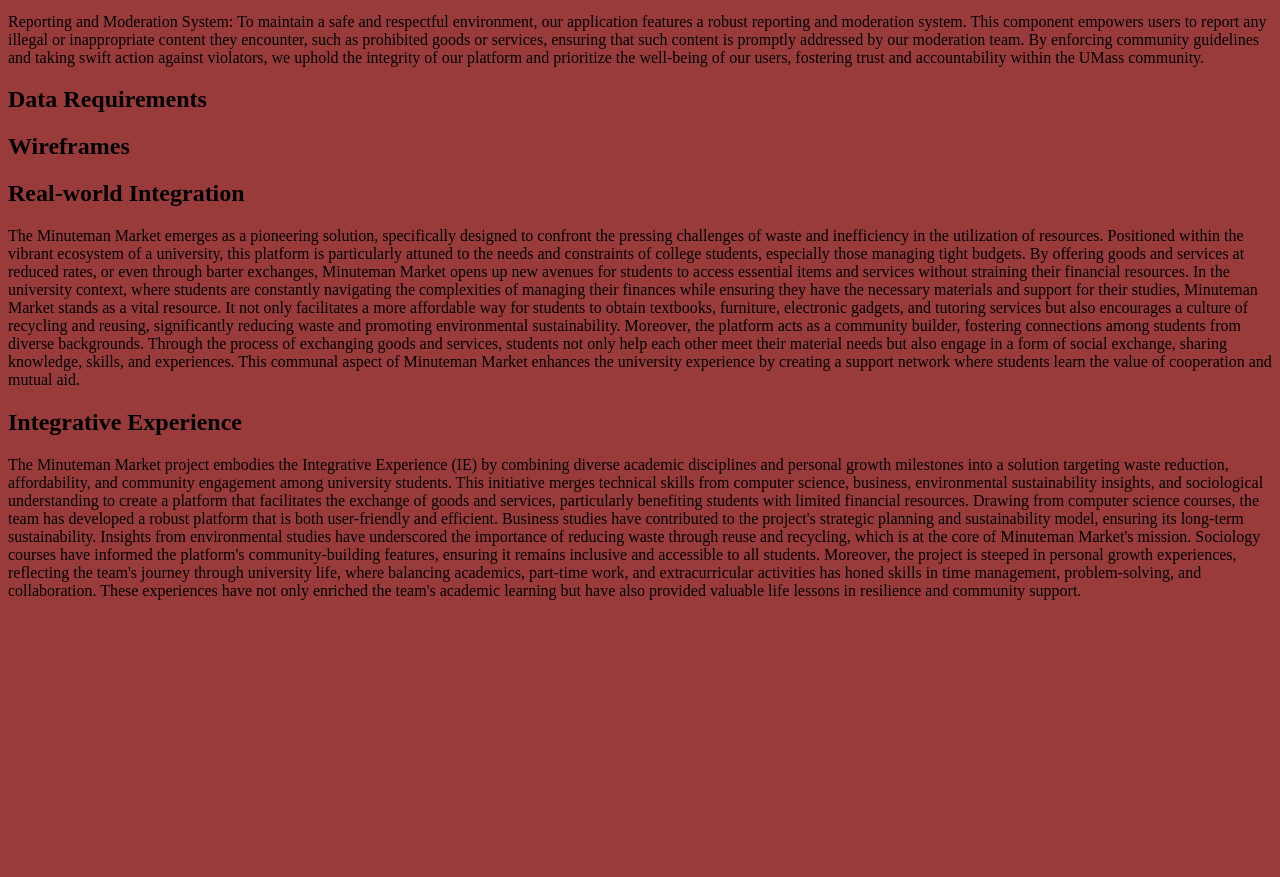
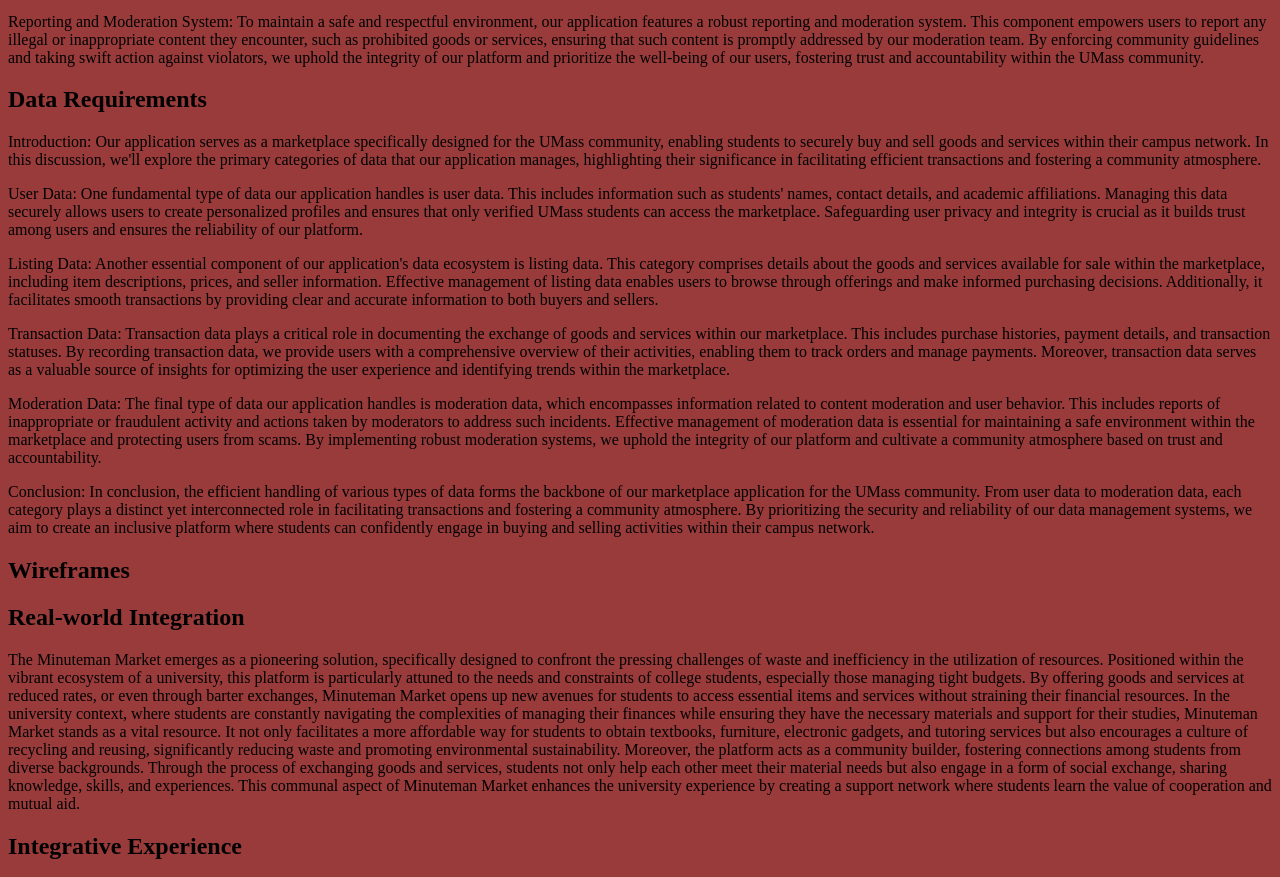
Before and after one commit to pratimsadhu/Minuteman-Marketplace, a website: page src/docs/milestone-01/index.html in a window 1280 px wide. Shown: the part 1102-1979 px from the top of the page. Before the commit the page ends 1718 px from the top, so only its background shows below. Drawn offline with Linux system fonts and the light colour scheme.

Commit message:
Added Data Requirements

```diff
--- a/src/docs/milestone-01/index.html
+++ b/src/docs/milestone-01/index.html
@@ -144,10 +144,18 @@
             <!-- Data Requirements Section -->
             <section id="data-requirements">
                 <h2>Data Requirements</h2>
-                <p></p>
-                <p></p>
-                <p></p>
-                <p></p>
+                <p>Introduction: Our application serves as a marketplace specifically designed for the UMass community, enabling students to securely buy and sell goods and services within their campus network. In this discussion, we'll explore the primary categories of data that our application manages, highlighting their significance in facilitating efficient transactions and fostering a community atmosphere.</p>
+
+                <p>User Data: One fundamental type of data our application handles is user data. This includes information such as students' names, contact details, and academic affiliations. Managing this data securely allows users to create personalized profiles and ensures that only verified UMass students can access the marketplace. Safeguarding user privacy and integrity is crucial as it builds trust among users and ensures the reliability of our platform.</p>
+
+                <p>Listing Data: Another essential component of our application's data ecosystem is listing data. This category comprises details about the goods and services available for sale within the marketplace, including item descriptions, prices, and seller information. Effective management of listing data enables users to browse through offerings and make informed purchasing decisions. Additionally, it facilitates smooth transactions by providing clear and accurate information to both buyers and sellers.</p>
+
+                <p>Transaction Data: Transaction data plays a critical role in documenting the exchange of goods and services within our marketplace. This includes purchase histories, payment details, and transaction statuses. By recording transaction data, we provide users with a comprehensive overview of their activities, enabling them to track orders and manage payments. Moreover, transaction data serves as a valuable source of insights for optimizing the user experience and identifying trends within the marketplace.</p>
+
+                <p>Moderation Data: The final type of data our application handles is moderation data, which encompasses information related to content moderation and user behavior. This includes reports of inappropriate or fraudulent activity and actions taken by moderators to address such incidents. Effective management of moderation data is essential for maintaining a safe environment within the marketplace and protecting users from scams. By implementing robust moderation systems, we uphold the integrity of our platform and cultivate a community atmosphere based on trust and accountability.</p>
+
+                <p>Conclusion: In conclusion, the efficient handling of various types of data forms the backbone of our marketplace application for the UMass community. From user data to moderation data, each category plays a distinct yet interconnected role in facilitating transactions and fostering a community atmosphere. By prioritizing the security and reliability of our data management systems, we aim to create an inclusive platform where students can confidently engage in buying and selling activities within their campus network.</p>
+
             </section>
 
             <!-- Wireframes Section -->
```
